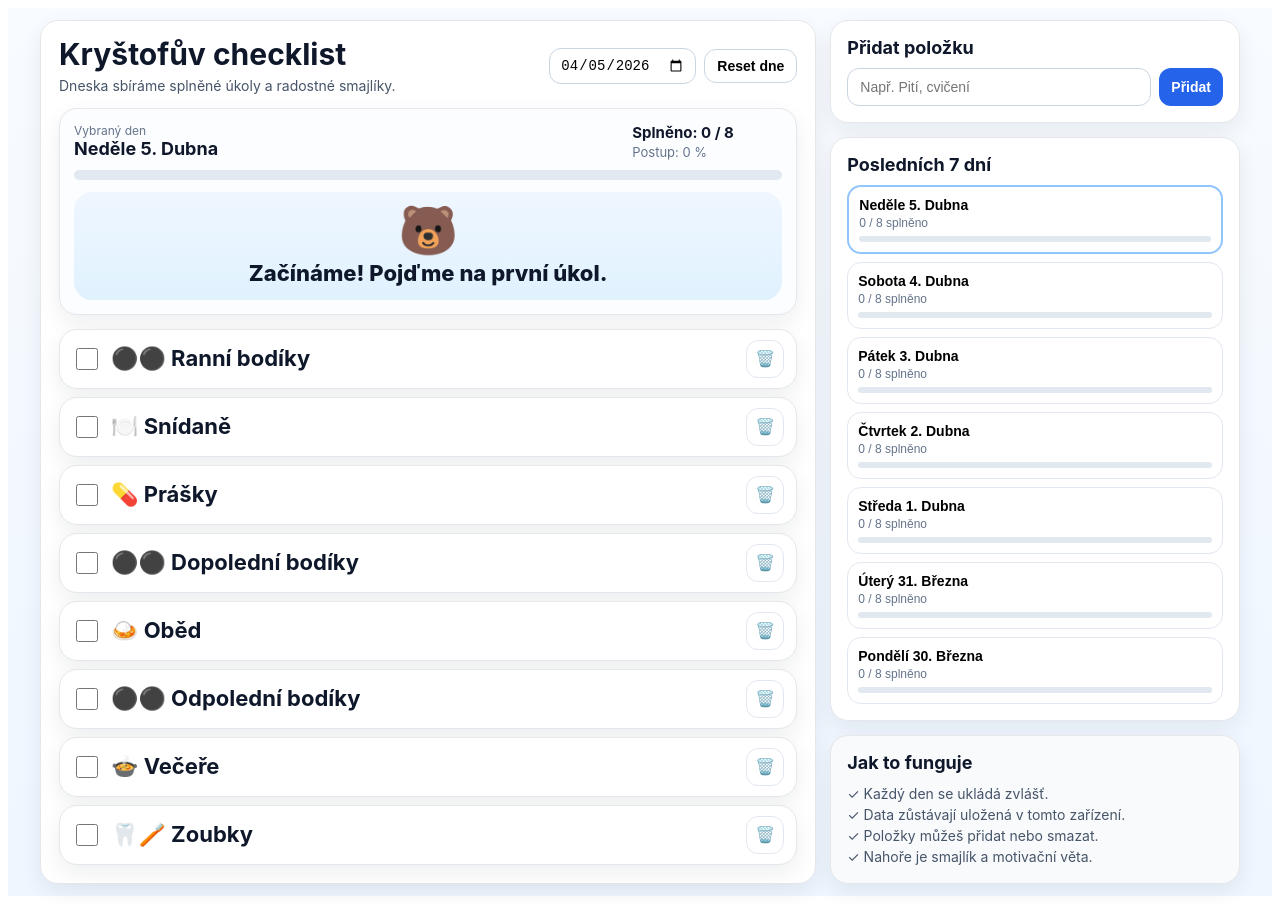
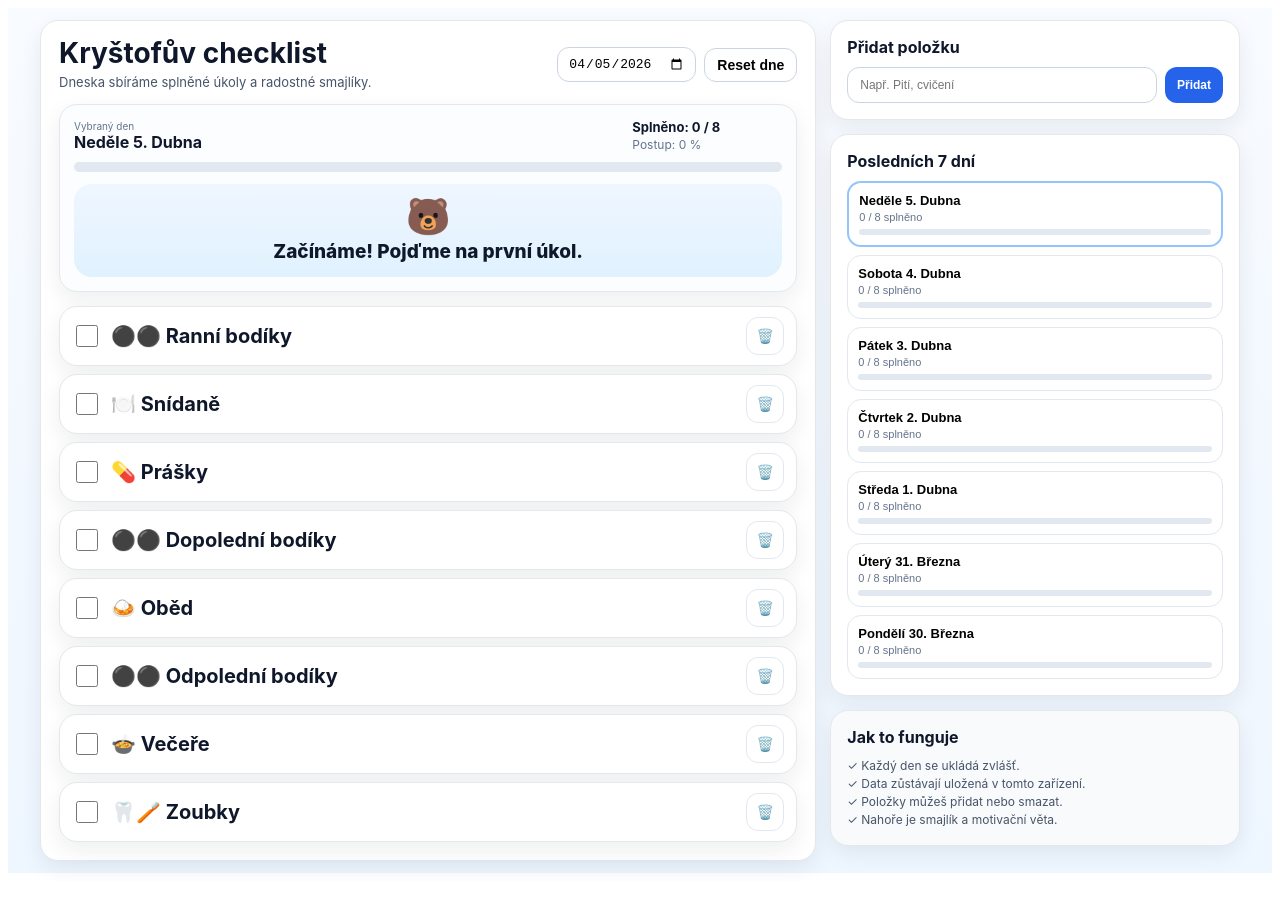
Before and after one commit to josefuchytil-afk/kikos, a Next.js app: page / in a window 1280 px wide. After the commit the page ends 881 px from the top, so only its background shows below. Built offline with nearby package versions, Linux system fonts and the light colour scheme.

Commit message:
Update page.js

```diff
--- a/app/page.js
+++ b/app/page.js
@@ -239,10 +239,10 @@ export default function Home() {
               }}
             >
               <div>
-                <h1 style={{ margin: 0, fontSize: 30, lineHeight: 1.05 }}>
+                <h1 style={{ margin: 0, fontSize: 28, lineHeight: 1.05 }}>
                   Kryštofův checklist
                 </h1>
-                <p style={{ margin: "6px 0 0", color: "#475569", fontSize: 14 }}>
+                <p style={{ margin: "6px 0 0", color: "#475569", fontSize: 13 }}>
                   Dneska sbíráme splněné úkoly a radostné smajlíky.
                 </p>
               </div>
@@ -263,7 +263,7 @@ export default function Home() {
                     borderRadius: 12,
                     border: "1px solid #cbd5e1",
                     padding: "8px 10px",
-                    fontSize: 14,
+                    fontSize: 13,
                     background: "white",
                   }}
                 />
@@ -302,11 +302,11 @@ export default function Home() {
                 }}
               >
                 <div>
-                  <div style={{ color: "#64748b", fontSize: 12 }}>Vybraný den</div>
+                  <div style={{ color: "#64748b", fontSize: 10 }}>Vybraný den</div>
                   <div
                     style={{
                       fontWeight: 700,
-                      fontSize: 18,
+                      fontSize: 16,
                       textTransform: "capitalize",
                     }}
                   >
@@ -314,10 +314,10 @@ export default function Home() {
                   </div>
                 </div>
                 <div style={{ minWidth: 150 }}>
-                  <div style={{ fontWeight: 700, fontSize: 15 }}>
+                  <div style={{ fontWeight: 700, fontSize: 13 }}>
                     Splněno: {completed} / {tasks.length}
                   </div>
-                  <div style={{ color: "#64748b", marginTop: 2, fontSize: 13 }}>
+                  <div style={{ color: "#64748b", marginTop: 2, fontSize: 12 }}>
                     Postup: {progress} %
                   </div>
                 </div>
@@ -352,8 +352,8 @@ export default function Home() {
                   textAlign: "center",
                 }}
               >
-                <div style={{ fontSize: 48, lineHeight: 1 }}>{mood.emoji}</div>
-                <div style={{ marginTop: 6, fontWeight: 800, fontSize: 22 }}>
+                <div style={{ fontSize: 36, lineHeight: 1 }}>{mood.emoji}</div>
+                <div style={{ marginTop: 6, fontWeight: 800, fontSize: 19 }}>
                   {mood.text}
                 </div>
               </div>
@@ -393,7 +393,7 @@ export default function Home() {
                       />
                       <span
                         style={{
-                          fontSize: 22,
+                          fontSize: 20,
                           fontWeight: 700,
                           color: isChecked ? "#94a3b8" : "#0f172a",
                           textDecoration: isChecked ? "line-through" : "none",
@@ -412,7 +412,7 @@ export default function Home() {
                         background: "white",
                         width: 38,
                         height: 38,
-                        fontSize: 16,
+                        fontSize: 14,
                         cursor: "pointer",
                         flexShrink: 0,
                       }}
@@ -429,7 +429,7 @@ export default function Home() {
 
         <aside style={{ display: "grid", gap: 14, alignContent: "start" }}>
           <section style={{ ...cardStyle, padding: 16 }}>
-            <h2 style={{ margin: 0, fontSize: 18 }}>Přidat položku</h2>
+            <h2 style={{ margin: 0, fontSize: 16 }}>Přidat položku</h2>
             <div style={{ display: "flex", gap: 8, marginTop: 10 }}>
               <input
                 value={newTask}
@@ -441,7 +441,7 @@ export default function Home() {
                   borderRadius: 12,
                   border: "1px solid #cbd5e1",
                   padding: "10px 12px",
-                  fontSize: 14,
+                  fontSize: 12,
                 }}
               />
               <button
@@ -454,7 +454,7 @@ export default function Home() {
                   padding: "10px 12px",
                   fontWeight: 700,
                   cursor: "pointer",
-                  fontSize: 14,
+                  fontSize: 12,
                 }}
               >
                 Přidat
@@ -463,7 +463,7 @@ export default function Home() {
           </section>
 
           <section style={{ ...cardStyle, padding: 16 }}>
-            <h2 style={{ margin: 0, fontSize: 18 }}>Posledních 7 dní</h2>
+            <h2 style={{ margin: 0, fontSize: 16 }}>Posledních 7 dní</h2>
             <div style={{ display: "grid", gap: 8, marginTop: 10 }}>
               {recentDays.map((dayKey) => {
                 const dayChecks = days[dayKey] || {};
@@ -490,12 +490,12 @@ export default function Home() {
                       style={{
                         fontWeight: 700,
                         textTransform: "capitalize",
-                        fontSize: 14,
+                        fontSize: 13,
                       }}
                     >
                       {formatDate(dayKey)}
                     </div>
-                    <div style={{ fontSize: 12, color: "#64748b", marginTop: 3 }}>
+                    <div style={{ fontSize: 11, color: "#64748b", marginTop: 3 }}>
                       {done} / {tasks.length} splněno
                     </div>
                     <div
@@ -522,13 +522,13 @@ export default function Home() {
           </section>
 
           <section style={{ ...cardStyle, padding: 16, background: "#f8fafc" }}>
-            <h2 style={{ margin: 0, fontSize: 18 }}>Jak to funguje</h2>
+            <h2 style={{ margin: 0, fontSize: 16 }}>Jak to funguje</h2>
             <div
               style={{
                 marginTop: 10,
                 color: "#475569",
                 lineHeight: 1.5,
-                fontSize: 14,
+                fontSize: 12,
               }}
             >
               <div>✓ Každý den se ukládá zvlášť.</div>
```
